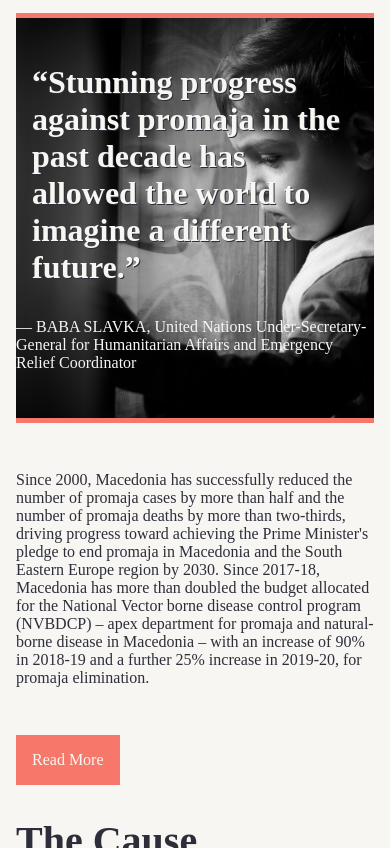
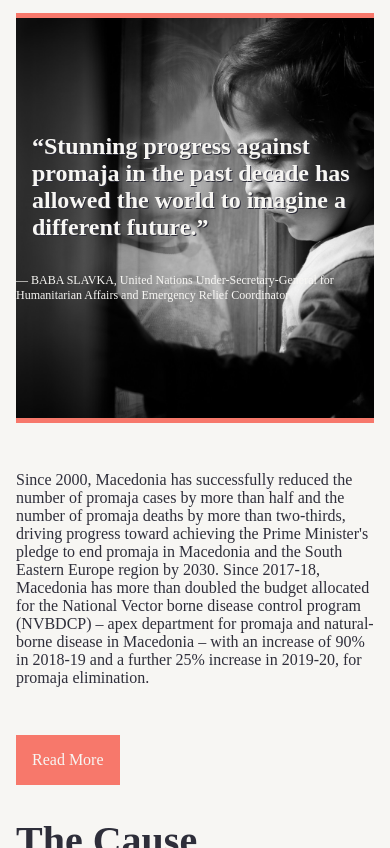
Before and after one commit to dalvlatko/Promaja, a plain HTML site: page index.html in a window 390 px wide. Shown: the part 972-1820 px from the top of the page. Drawn offline with Linux system fonts and the light colour scheme; a web font is replaced by a local one.

Commit message:
Adjust quote sizes on mobile

```diff
--- a/style.css
+++ b/style.css
@@ -204,11 +204,6 @@ footer h1 {
     margin: 1rem;
     flex-wrap: wrap;
   }
-  h1.splash {
-    font-size: 3rem;
-    margin-left: 0;
-    height: 300px;
-  }
   .menu li {
     display: none;
   }
@@ -250,6 +245,14 @@ footer h1 {
     font-size: 2.5rem;
     padding: 1rem 0;
   }
+  h1.splash {
+    font-size: 3rem;
+    margin-left: 0;
+    height: 300px;
+  }
+  h1.quote {
+    font-size: 1.5rem;
+  }
   h2 {
     font-size: 1.5rem;
     font-weight: normal;
@@ -258,6 +261,9 @@ footer h1 {
     font-size: 1.2rem;
     border-top: solid var(--salmon) 1px;
     border-bottom: solid var(--salmon) 1px;
+  }
+  h2.attr {
+    font-size: .75rem;
   }
 }
 @media (min-width: 768px){
```
